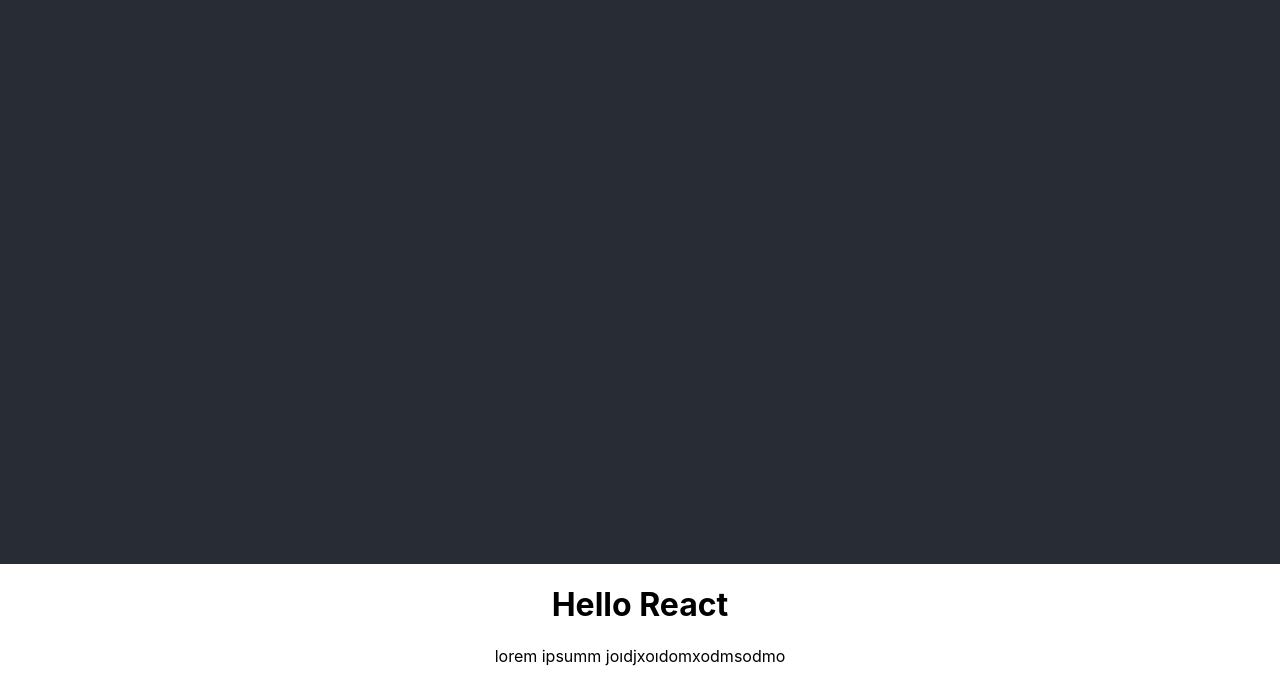
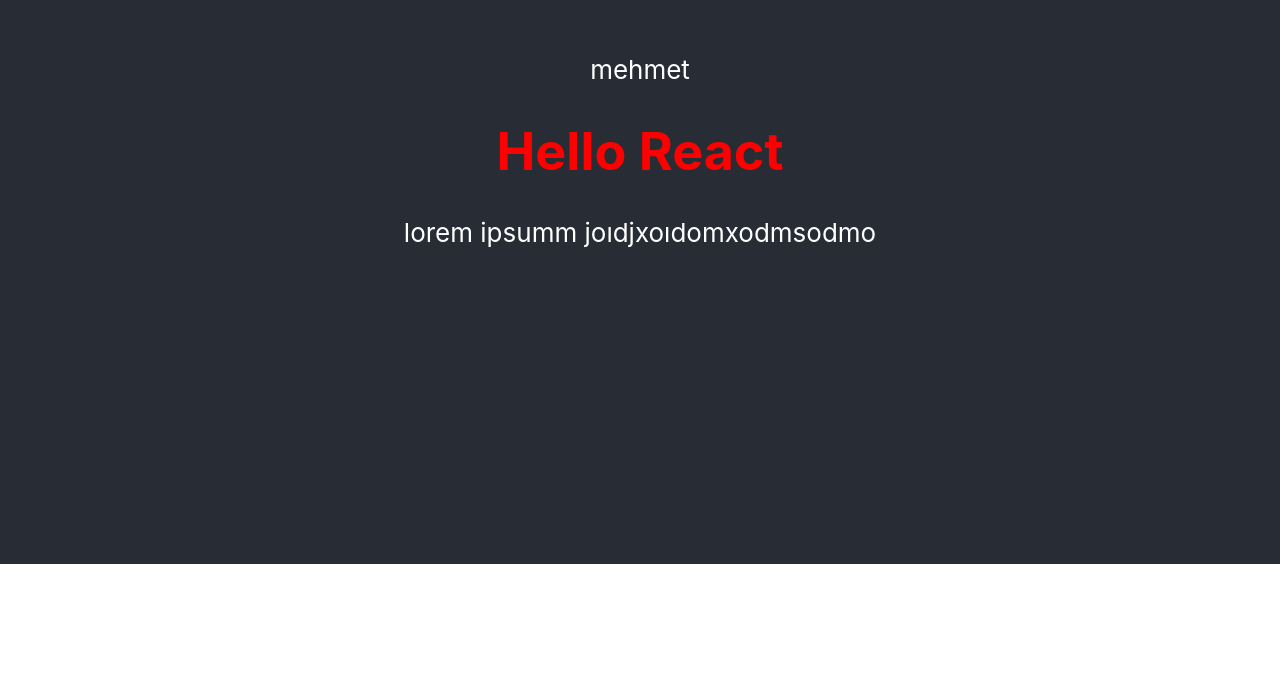
Before and after one commit to snahmd/react-tutorial, a React (Create React App) app: page / in a window 1280 px wide. Shown: the part 236-918 px from the top of the page. After the commit the page ends 800 px from the top, so only its background shows below. Built offline with nearby package versions, Linux system fonts and the light colour scheme.

Commit message:
adding component

```diff
--- /dev/null
+++ b/src/Newsitem.css
@@ -0,0 +1,3 @@
+.title{
+  color: Red;
+}
--- a/src/components/App.js
+++ b/src/components/App.js
@@ -9,10 +9,10 @@
     return(
       <div className="App">
         <header className="App-header">
-
+        <News/>
 
         </header>
-        <News/>
+
 
       </div>
     );
--- a/src/components/News.js
+++ b/src/components/News.js
@@ -3,8 +3,10 @@
 
 class News extends React.Component {
   render(){
+    let nameElement = <div>mehmet</div>
     return(
       <div>
+         { nameElement }
          <NewsItem></NewsItem>
       </div>
     )
--- a/src/components/Newsitem.js
+++ b/src/components/Newsitem.js
@@ -1,10 +1,12 @@
 import React, { Component } from 'react';
+import '../Newsitem.css';
+
 
 class NewsItem extends Component {
   render(){
     return(
       <div>
-        <h1>Hello React</h1>
+        <h1 className="title">Hello React</h1>
         <p>lorem ipsumm joıdjxoıdomxodmsodmo</p>
       </div>
     )
```
